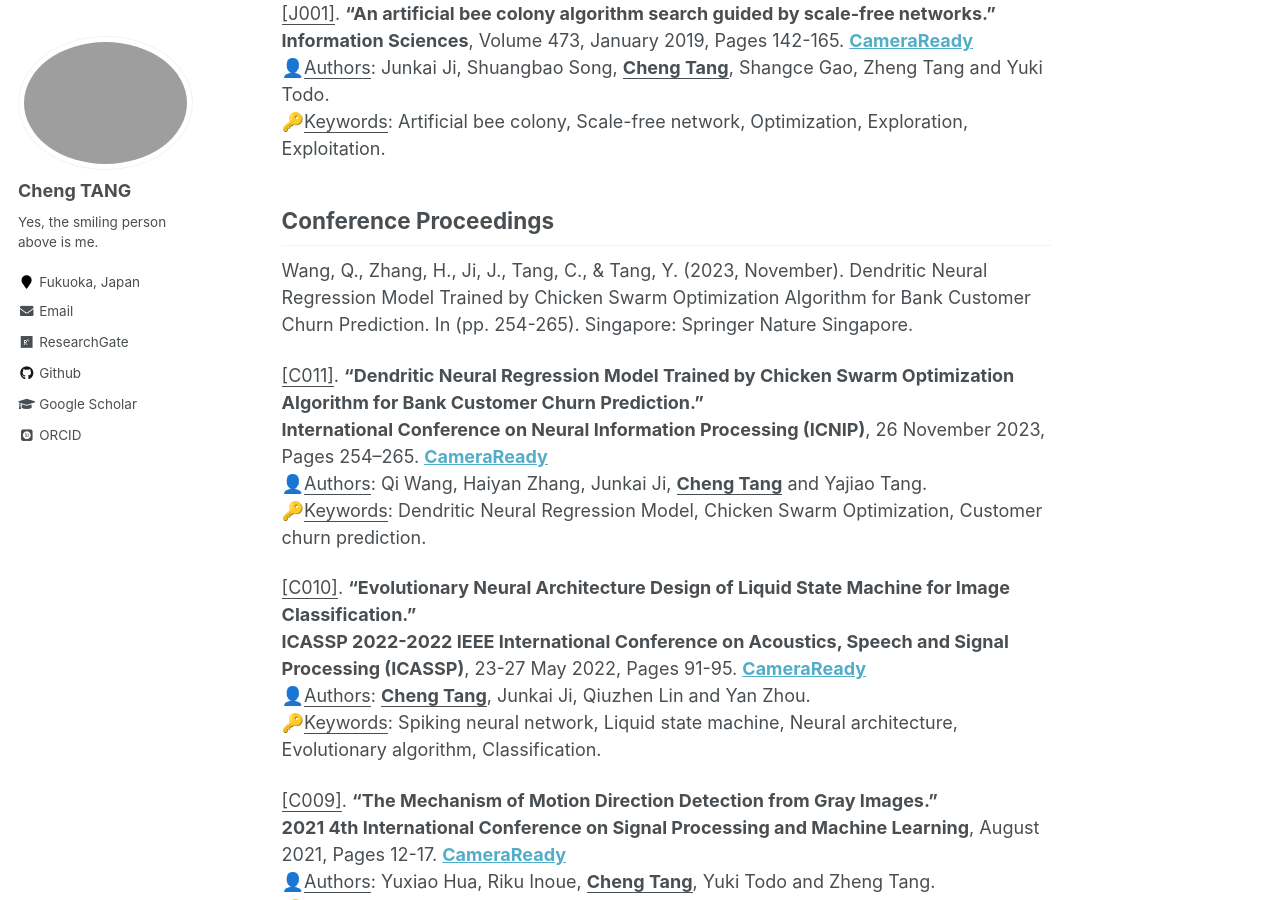
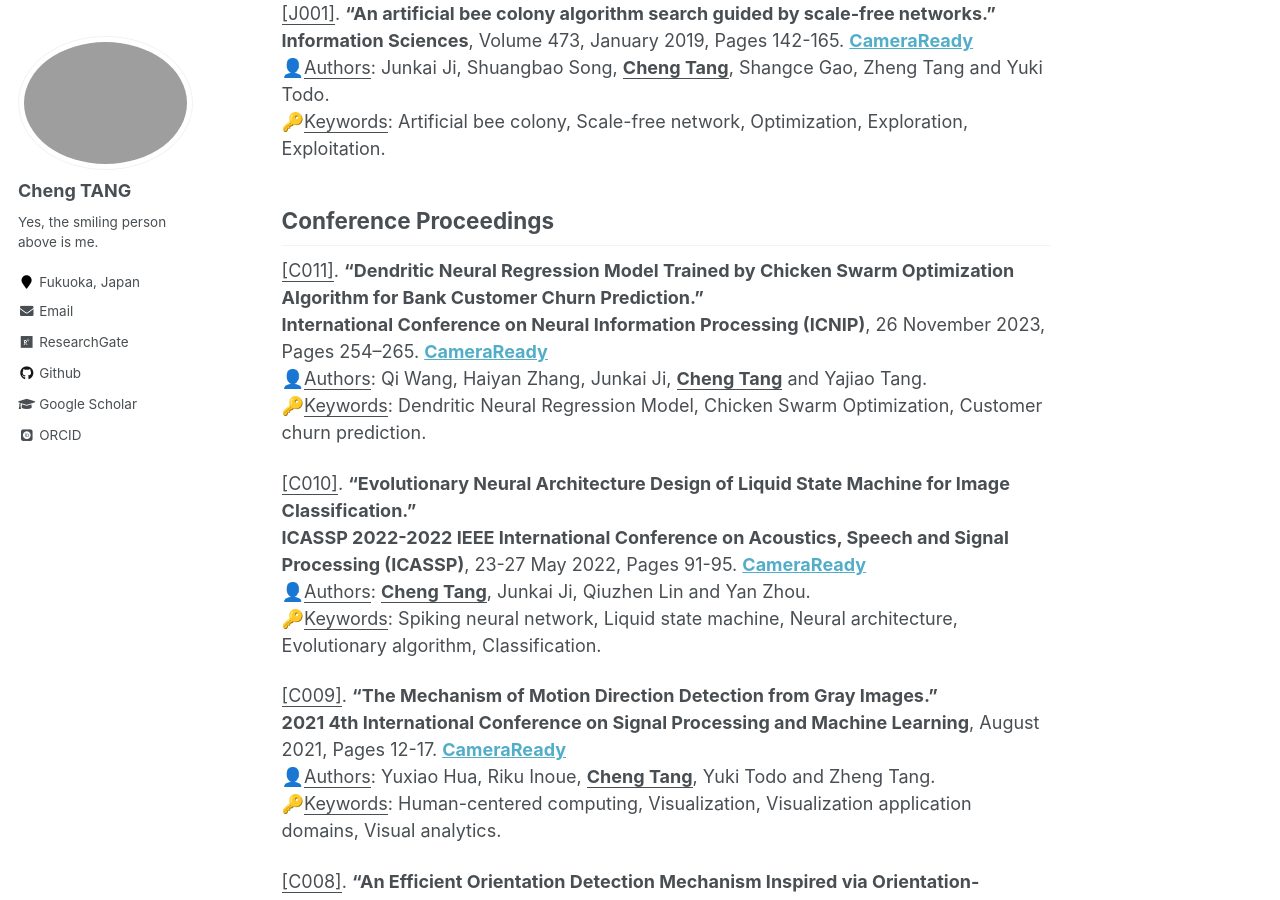
Before and after one commit to ChengTANG-AI/chengtang-ai.github.io, a Jekyll site: the page built from _pages/JournalPublications.md, in a window 1280 px wide and 900 px high, scrolled down 3461 px. Built offline with Jekyll 4.4.1, drawn with Linux system fonts in a browser that asks for light colours; some web fonts are replaced.

Commit message:
Update JournalPublications.md

```diff
--- a/_pages/JournalPublications.md
+++ b/_pages/JournalPublications.md
@@ -115,7 +115,8 @@ Journal Articles
 Conference Proceedings
 </h2>
 
-Wang, Q., Zhang, H., Ji, J., Tang, C., & Tang, Y. (2023, November). Dendritic Neural Regression Model Trained by Chicken Swarm Optimization Algorithm for Bank Customer Churn Prediction. In  (pp. 254-265). Singapore: Springer Nature Singapore.
+
+
 
 <u>[C011]</u>. **"Dendritic Neural Regression Model Trained by Chicken Swarm Optimization Algorithm for Bank Customer Churn Prediction."**
 **International Conference on Neural Information Processing (ICNIP)**, 26 November 2023, Pages 254–265. **[CameraReady](https://doi.org/10.1007/978-981-99-8184-7_20)**
```
